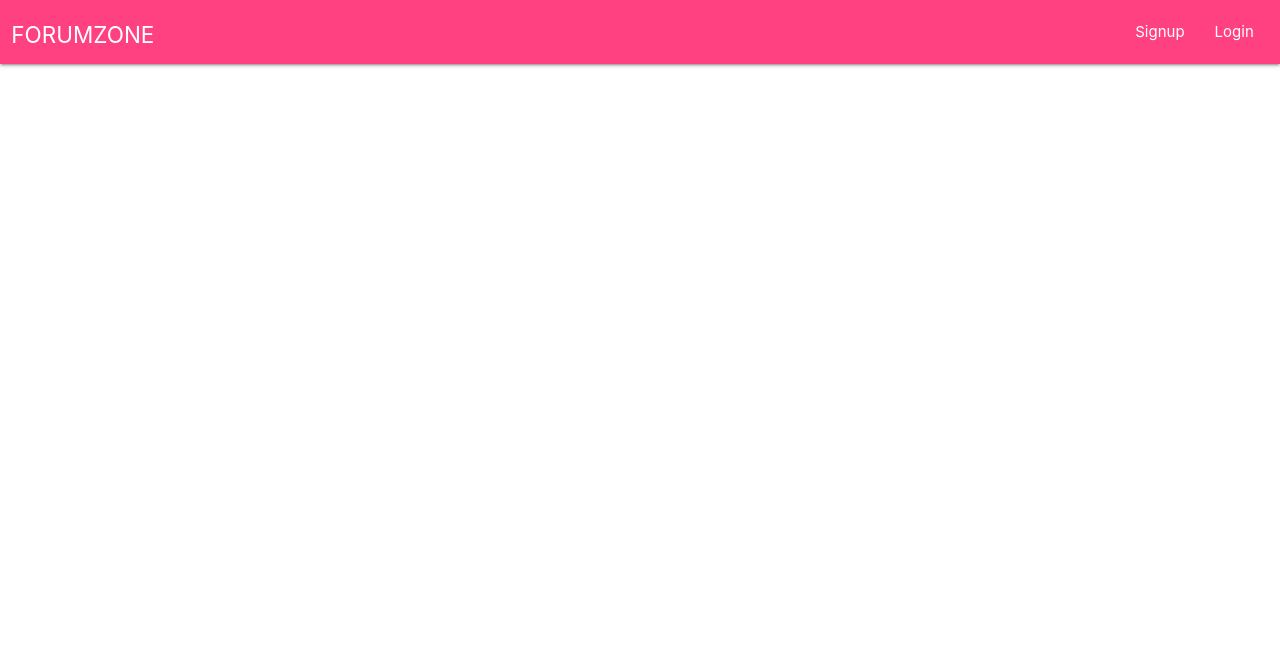
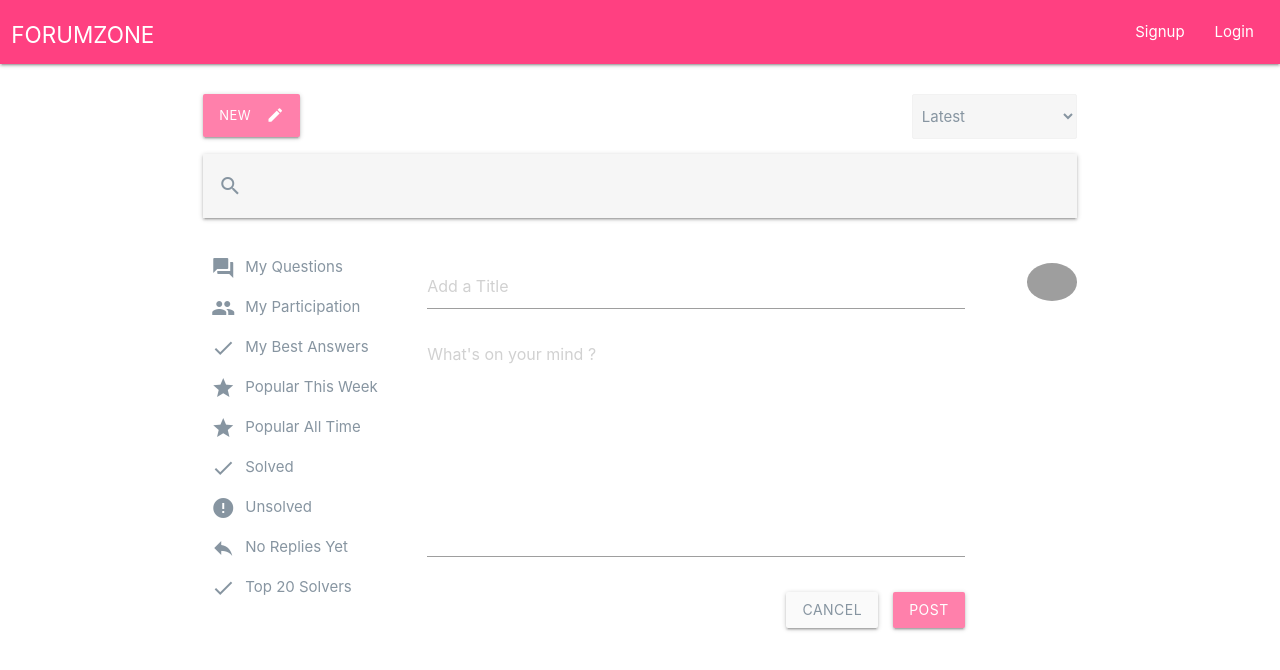
Before and after one commit to faustaleonardo/forumzone-dev, a React (Create React App) app in the folder client/: page /questions/new in a window 1280 px wide. Shown: the top 670 px of the page. Built offline with nearby package versions, Linux system fonts and the light colour scheme; no server answers; grey boxes are pictures that could not be loaded.

Commit message:
added create question page

```diff
--- a/client/src/App.css
+++ b/client/src/App.css
@@ -23,8 +23,13 @@
 .mb-2 {
   margin-bottom: 2rem;
 }
-.mr-12 {
-  margin-right: 12px;
+
+.mr-2 {
+  margin-right: 1rem;
+}
+
+.mr-1 {
+  margin-right: 1rem;
 }
 
 .pl-5 {
@@ -174,3 +179,14 @@
 .user-comment-setting {
   cursor: pointer;
 }
+
+#textarea-content {
+  height: 15rem;
+}
+
+.user-new-question-photo {
+  display: inline-block;
+  border-radius: 50%;
+  width: 50px;
+  vertical-align: top;
+}
--- a/client/src/components/App.js
+++ b/client/src/components/App.js
@@ -11,6 +11,7 @@ import ChangePassword from './ChangePassword';
 import QuestionsSolved from './QuestionsSolved';
 import Questions from './Questions';
 import Question from './Question';
+import CreateQuestion from './CreateQuestion';
 import Bookmarks from './Bookmarks';
 import Profile from './Profile';
 import Top20Solvers from './Top20Solvers';
@@ -31,9 +32,14 @@ class App extends Component {
             <Route path="/signup" component={Signup} />
             <Route path="/settings" component={Settings} />
             <Route path="/password/change" component={ChangePassword} />
+            <Route exact path="/questions/new" component={CreateQuestion} />
+            <Route exact path="/questions/me" component={Questions} />
+            <Route
+              exact
+              path="/questions/solved/me"
+              component={QuestionsSolved}
+            />
             <Route exact path="/questions/1" component={Question} />
-            <Route exact path="/questions/me" component={Questions} />
-            <Route path="/questions/solved/me" component={QuestionsSolved} />
             <Route path="/bookmarks" component={Bookmarks} />
             <Route path="/top-20-solvers" component={Top20Solvers} />
           </div>
--- /dev/null
+++ b/client/src/components/CreateQuestion.js
@@ -0,0 +1,81 @@
+import React from 'react';
+import { Link } from 'react-router-dom';
+import Searchbar from './partials/Searchbar';
+import Sidebar from './partials/Sidebar';
+
+const Question = () => {
+  return (
+    <div className="row mt-2">
+      <div className="col s2">
+        <a
+          href="questions/new"
+          className="waves-effect waves-light pink accent-1 btn-small btn-new-discussion"
+        >
+          <i className="material-icons right">create</i>New
+        </a>
+      </div>
+      <div className="col s10">
+        <select className="filter-dropbox right">
+          <option value="latest">Latest</option>
+          <option value="popular-this-week">Popular This Week</option>
+          <option value="popular-this-time">Popular This Time</option>
+          <option value="solved">Solved</option>
+          <option value="unsolved">Unsolved</option>
+          <option value="no-replied">No Replied Yet</option>
+          <option value="Leaderboard">Leaderboard</option>
+        </select>
+      </div>
+      <div className="col s12 mt-1">
+        <Searchbar />
+      </div>
+      <div className="col s3 mt-1">
+        <Sidebar />
+      </div>
+      <div className="col s9 mt-3">
+        <div className="row">
+          <div className="col s10">
+            <input id="title" placeholder="Add a Title" />
+          </div>
+          <div className="col s2">
+            <Link to="/profile" className="right">
+              <img
+                src="https://avatars2.githubusercontent.com/u/7688999?s=460&v=4"
+                alt="avatar"
+                className="user-new-question-photo"
+              />
+            </Link>
+          </div>
+          <div className="col s10 mt-1">
+            <textarea
+              id="textarea-content"
+              className="materialize-textarea"
+              placeholder="What's on your mind ?"
+            />
+          </div>
+        </div>
+        <div className="row">
+          <div className="col s10">
+            <div className="right">
+              <button
+                class="btn waves-effect waves-light grey lighten-5 mr-1"
+                type="submit"
+                name="btn-cancel"
+              >
+                <span className="text-grey-color">Cancel</span>
+              </button>
+              <button
+                class="btn waves-effect waves-light pink accent-1"
+                type="submit"
+                name="btn-post"
+              >
+                Post
+              </button>
+            </div>
+          </div>
+        </div>
+      </div>
+    </div>
+  );
+};
+
+export default Question;
--- a/client/src/components/Question.js
+++ b/client/src/components/Question.js
@@ -55,7 +55,7 @@ const Question = () => {
           </div>
           <div className="text-grey-color right">
             <i className="material-icons">remove_red_eye</i>
-            <div className="side-content pl-5 mr-12">12</div>
+            <div className="side-content pl-5 mr-1">12</div>
             <i className="material-icons">comment</i>
             <div className="side-content pl-5">20</div>
           </div>
--- a/client/src/components/partials/QuestionCard.js
+++ b/client/src/components/partials/QuestionCard.js
@@ -17,7 +17,7 @@ const QuestionCard = () => {
             </p>
             <div className="text-grey-color right">
               <i className="material-icons">remove_red_eye</i>
-              <div className="side-content pl-5 mr-12">12</div>
+              <div className="side-content pl-5 mr-1">12</div>
               <i className="material-icons">comment</i>
               <div className="side-content pl-5">20</div>
             </div>
```
